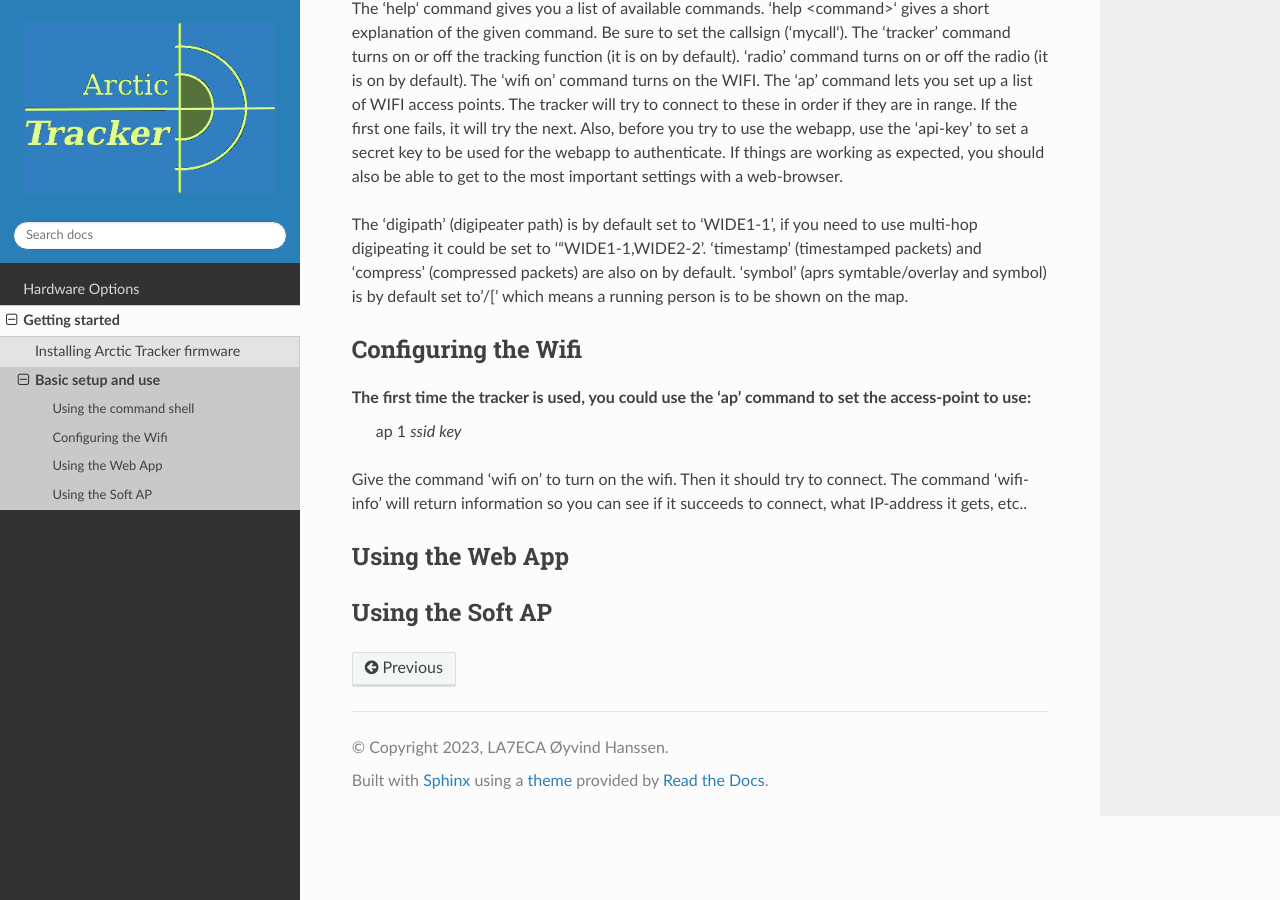
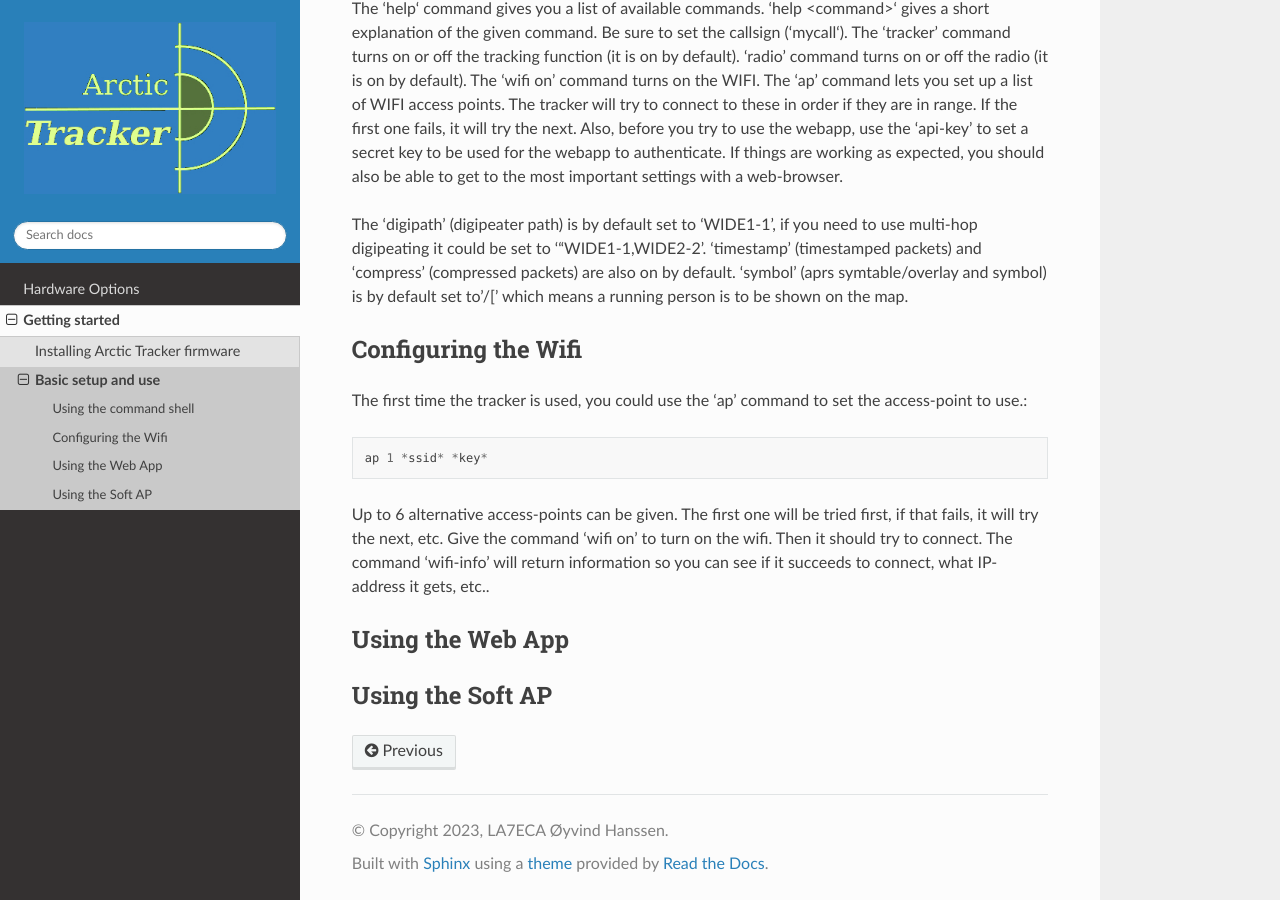
Before and after one commit to Hamlabs/ArcticTracker-docs, a Sphinx documentation site: the page built from docs/setup.rst, in a window 1280 px wide and 900 px high, scrolled down 1035 px. Built offline with Sphinx 7.4.7 and the Read the Docs theme 3.1.0, drawn with Linux system fonts in a browser that asks for light colours; pages that are not in the unit, such as notebooks, are missing from menus.

Commit message:
Update setup.rst

```diff
--- a/docs/setup.rst
+++ b/docs/setup.rst
@@ -16,10 +16,11 @@
 
 Configuring the Wifi
 --------------------
-The first time the tracker is used, you could use the 'ap' command to set the access-point to use:
-   ap 1 *ssid* *key*
+The first time the tracker is used, you could use the 'ap' command to set the access-point to use.::
 
-Give the command 'wifi on' to turn on the wifi. Then it should try to connect. The command 'wifi-info' will return information so you can see if it succeeds to connect, what IP-address it gets, etc..
+  ap 1 *ssid* *key*
+
+Up to 6 alternative access-points can be given. The first one will be tried first, if that fails, it will try the next, etc. Give the command 'wifi on' to turn on the wifi. Then it should try to connect. The command 'wifi-info' will return information so you can see if it succeeds to connect, what IP-address it gets, etc..
 
 
 Using the Web App
```
